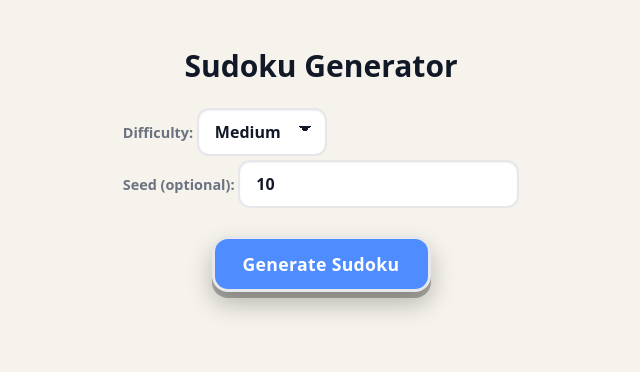
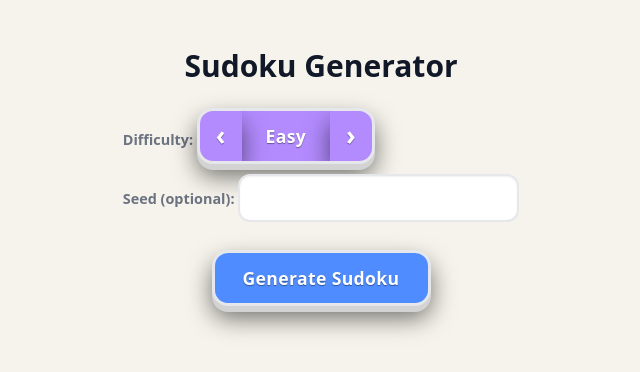
Before and after one commit to Shinigaminai/Sudoku, a SvelteKit app: page / in a window 1280 px wide. Shown: the top 372 px of the page, without its empty margins (319-959 px from the left). Built offline with nearby package versions, Linux system fonts and the light colour scheme.

Commit message:
Add arrow select component

```diff
--- a/src/app.css
+++ b/src/app.css
@@ -1,18 +1,25 @@
+.btn {
+    padding: 0 1.75rem;
+}
+
+.arrow-select,
 .btn {
     display: inline-flex;
     align-items: center;
     justify-content: center;
 
     min-height: 3.5rem;
-    padding: 0 1.75rem;
 
     border-radius: 1rem;
     border: 0.2em solid var(--border);
+
+    margin-bottom: var(--shadow-height);
 
     font-size: 1.1rem;
     font-weight: 700;
     letter-spacing: 0.02em;
     color: white;
+    text-shadow: 0 1px 1px rgba(0, 0, 0, 0.4);
 
     background-color: var(--btn-bg, var(--primary));
 
@@ -25,22 +32,38 @@
     transition:
         transform 0.08s ease,
         box-shadow 0.08s ease,
-        filter 0.15s ease;
+        filter 0.15s ease,
+		scale 0.3s ease;
+
+    overflow: hidden;
 }
 
+
+.arrow-select {
+    align-items: stretch;
+}
+
+.arrow-select > *,
+.btn > * {
+    align-self: stretch;
+}
+
+.arrow-select:hover:not(:disabled),
 .btn:hover:not(:disabled) {
     background-color: var(--btn-bg-hover, var(--primary-hover));
-    filter: brightness(1.08);
+    transform: translateY(-2px);
+    box-shadow: var(--box-shadow-hover)
 }
 
+.arrow-select:active:not(:disabled),
 .btn:active:not(:disabled) {
     background-color: var(--btn-bg-active, var(--primary-active));
     transform: translateY(var(--shadow-height));
     box-shadow: var(--box-shadow-active);
 }
 
-.btn:disabled {
-    opacity: 0.55;
+*:disabled {
+    /* opacity: 0.55; */
     cursor: not-allowed;
     filter: grayscale(0.6);
 }
--- /dev/null
+++ b/src/lib/ui/components/ArrowSelect.svelte
@@ -0,0 +1,65 @@
+<script lang="ts">
+	type Option<T = string> = {
+		label: string;
+		value: T;
+	};
+
+	const {
+		options,
+		value,
+		onChange,
+		disabled = false,
+		class: className = ''
+	} = $props<{
+		options: Option[];
+		value?: unknown;
+		onChange?: (value: unknown) => void;
+		disabled?: boolean;
+		class?: string;
+	}>();
+
+	let index = $state(0);
+
+	$effect(() => {
+		if (value !== undefined) {
+			const i = options.findIndex((o: Option) => o.value === value);
+			if (i !== -1) index = i;
+		}
+	});
+
+	const select = (dir: -1 | 1) => {
+		if (disabled) return;
+		index = Math.max(0, Math.min(options.length - 1, index + dir));
+		onChange?.(options[index].value);
+	};
+</script>
+
+<div class={`arrow-select ${className}`} data-disabled={disabled}>
+	<button class="hidden">label_fallback</button>
+	<button class="arrow" onclick={() => select(-1)}>‹</button>
+	<div class="value">{options[index]?.label}</div>
+	<button class="arrow" onclick={() => select(1)}>›</button>
+</div>
+
+<style>
+	.arrow {
+		all: unset;
+		cursor: pointer;
+		font-size: 1.5em;
+		font-weight: bold;
+		color: white;
+		display: flex;
+		align-items: center;
+		justify-content: center;
+		padding: 0 1rem;
+		box-shadow: var(--box-shadow);
+	}
+
+	.value {
+		min-width: 5em;
+		padding: 0.5rem;
+		display: flex;
+		align-items: center;
+		justify-content: center;
+	}
+</style>
--- a/src/routes/+page.svelte
+++ b/src/routes/+page.svelte
@@ -1,11 +1,10 @@
 <script lang="ts">
-	import { encodePuzzle, createPuzzle, generateSolvedGrid } from '$lib/sudoku/';
+	import { goto } from '$app/navigation';
+	import { createPuzzle, encodePuzzle, generateSolvedGrid } from '$lib/sudoku/';
 	import type { Difficulty } from '$lib/sudoku/types/sudoku';
-	import { goto } from '$app/navigation';
+	import ArrowSelect from '$lib/ui/components/ArrowSelect.svelte';
 
-	export let data: { seed: number };
-	let seed = data.seed;
-	let difficulty: Difficulty = 'medium';
+	let { seed }: { seed: number } = $props();
 
 	function handleGenerate() {
 		const solved = generateSolvedGrid(seed);
@@ -13,6 +12,15 @@
 		const { solutionHex, initMaskHex } = encodePuzzle(puzzle);
 		goto(`/sudoku/${solutionHex}-${initMaskHex}`);
 	}
+
+	const difficulties = [
+		{ label: 'Easy', value: 'easy' },
+		{ label: 'Medium', value: 'medium' },
+		{ label: 'Hard', value: 'hard' },
+		{ label: 'Expert', value: 'expert' }
+	];
+
+	let difficulty: Difficulty = $state('easy');
 </script>
 
 <div class="mt-12 flex flex-col items-center space-y-6">
@@ -21,12 +29,12 @@
 	<div class="flex flex-col space-y-2">
 		<label>
 			Difficulty:
-			<select bind:value={difficulty} class="rounded border px-2 py-1">
-				<option value="easy">Easy</option>
-				<option value="medium">Medium</option>
-				<option value="hard">Hard</option>
-				<option value="expert">Expert</option>
-			</select>
+			<ArrowSelect
+				options={difficulties}
+				value={difficulty}
+				onChange={(v) => (difficulty = v as Difficulty)}
+				class="btn--secondary"
+			/>
 		</label>
 
 		<label>
@@ -35,5 +43,5 @@
 		</label>
 	</div>
 
-	<button class="btn" on:click={handleGenerate}> Generate Sudoku </button>
+	<button class="btn" onclick={handleGenerate}> Generate Sudoku </button>
 </div>
--- a/src/routes/layout.css
+++ b/src/routes/layout.css
@@ -24,7 +24,7 @@
 
     /* Secondary */
     --secondary: #b38bff;
-    --secondary-hover: #c4a4ff;
+    --secondary-hover: #ba94ff;
     --secondary-active: #6d4bd8;
 
     /* Success */
@@ -50,11 +50,14 @@
     /* Shadows */
     --shadow-height: 6px;
     --box-shadow:
-        0 var(--shadow-height) 0 rgba(0, 0, 0, 0.28),
-        0 12px 24px rgba(0, 0, 0, 0.25);
+        0 var(--shadow-height) 0 lightgrey,
+        0 12px 24px rgba(0, 0, 0, 0.55);
+    --box-shadow-hover:
+        0 var(--shadow-height) 0 lightgrey,
+        0 14px 28px rgba(0, 0, 0, 0.50);
     --box-shadow-active:
-        0 0 0 rgba(0, 0, 0, 0.35),
-        0 4px 10px rgba(0, 0, 0, 0.25);
+        0 0 0 lightgrey,
+        0 4px 10px rgba(0, 0, 0, 0.60);
 
     /* Focus */
     --focus-ring: 0 0 0 3px rgba(79, 140, 255, 0.4);
```
